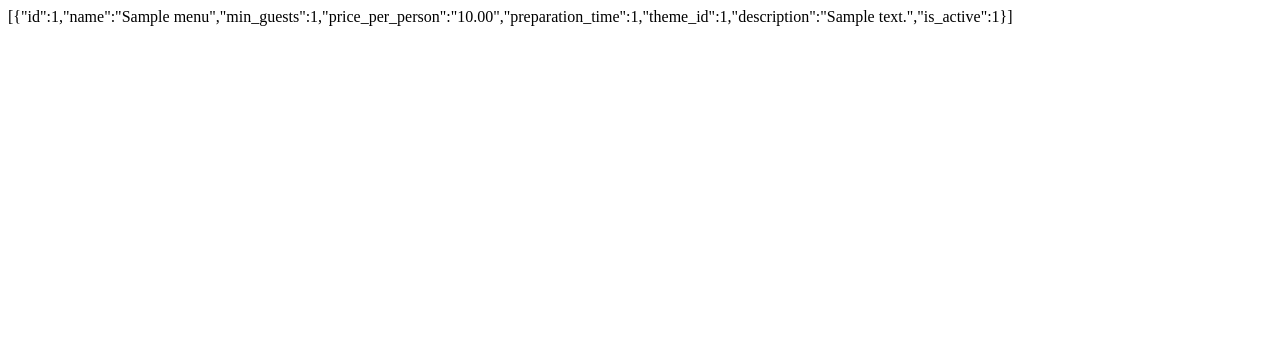
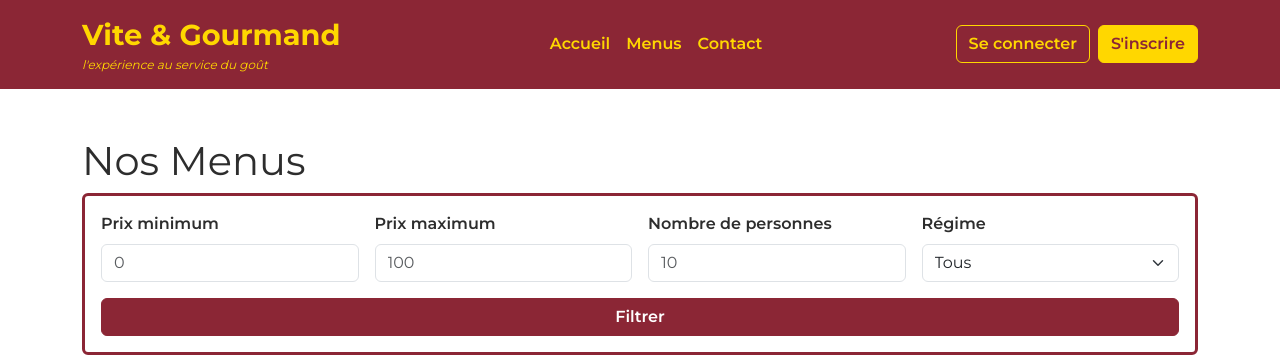
Before and after one commit to Rafulu/Vite_et_Gourmand_Back, a PHP site: page /menus in a window 1280 px wide. Shown: the top 359 px of the page. Before the commit the page ends 26 px from the top, so only its background shows below. Run offline with PHP 8.4, Linux system fonts and the light colour scheme; tables that the repository leaves empty hold one stand-in row (values such as "Sample post").

Commit message:
feat: add menus view and base query with joins

```diff
--- a/public/index.php
+++ b/public/index.php
@@ -109,11 +109,12 @@ switch($url) {
     //Pages publiques
     case '/':
         break;
+
     case '/menus':
         if ($method === 'GET') {
-            $filters = json_decode(file_get_contents('php://input'), true) ?? [];
+            $filters = [];
             $menus = $menu->getWithFilters($filters);
-            echo json_encode($menus);
+            require_once '../src/views/menus.php';
         }
         break;
 
@@ -249,10 +250,24 @@ switch($url) {
         SecurityHelper::requireRole(1);
         require_once '../src/views/admin/dashboard.php';
         break;
+
     case '/admin/employees':
         break;
 
     case '/admin/stats':
+        break;
+
+    case '/logout':
+        // Vider toutes les données de session
+        $_SESSION = [];
+        // Détruire le cookie de session
+        if (isset($_COOKIE[session_name()])) {
+            setcookie(session_name(), '', time() - 3600, '/');
+        }
+        // Détruire la session
+        session_destroy();
+        header('Location: /');
+        exit();
         break;
 
     // Page non trouvée
--- a/src/models/MenuModel.php
+++ b/src/models/MenuModel.php
@@ -10,7 +10,19 @@ class MenuModel {
 
     // Requête de base réutilisable
     private function baseQuery() {
-        return "SELECT * FROM menus WHERE is_active = 1";
+        return "
+            SELECT m.*, t.name as theme_name,
+            GROUP_CONCAT(DISTINCT a.name) as allergens,
+            GROUP_CONCAT(DISTINCT a.icon) as allergen_icons
+            FROM menus m
+            LEFT JOIN themes t ON m.theme_id = t.id
+            LEFT JOIN composition_menu cm ON m.id = cm.menu_id
+            LEFT JOIN dishes d ON cm.dish_id = d.id
+            LEFT JOIN allergen_dish ad ON d.id = ad.dish_id
+            LEFT JOIN allergens a ON ad.allergen_id = a.id
+            WHERE m.is_active = 1
+            GROUP BY m.id
+        ";
     }
 
     // Récupère tous les menus actifs
--- /dev/null
+++ b/src/views/menus.php
@@ -0,0 +1,95 @@
+<!DOCTYPE html>
+<html lang="fr">
+<head>
+    <?php
+    $title = 'Nos Menus - Vite & Gourmand';
+    $description = 'Découvrez nos menus traiteur';
+    require_once __DIR__ . '/partials/head.php';
+    ?>
+</head>
+<body>
+
+    <?php require_once __DIR__ . '/partials/navbar.php'; ?>
+
+    <main class="container my-5">
+        <h1>Nos Menus</h1>
+
+        <!-- Filtres -->
+        <div class="row mb-4">
+            <div class="col-12">
+                <div class="card p-3">
+                    <div class="row g-3">
+                        <div class="col-6 col-md-3">
+                            <label class="form-label">Prix minimum</label>
+                            <input type="number" class="form-control" id="min_price" placeholder="0">
+                        </div>
+                        <div class="col-6 col-md-3">
+                            <label class="form-label">Prix maximum</label>
+                            <input type="number" class="form-control" id="max_price" placeholder="100">
+                        </div>
+                        <div class="col-6 col-md-3">
+                            <label class="form-label">Nombre de personnes</label>
+                            <input type="number" class="form-control" id="min_guests" placeholder="10">
+                        </div>
+                        <div class="col-6 col-md-3">
+                            <label class="form-label">Régime</label>
+                            <select class="form-select" id="diet">
+                                <option value="">Tous</option>
+                                <option value="VEGAN">Vegan</option>
+                                <option value="VEGETARIEN">Végétarien</option>
+                                <option value="CLASSIQUE">Classique</option>
+                            </select>
+                        </div>
+                    </div>
+                    <button class="btn btn-primary mt-3" id="btnFiltrer">Filtrer</button>
+                </div>
+            </div>
+        </div>
+
+        <!-- Liste des menus -->
+        <div id="liste-menus">
+            <?php foreach ($menus as $m): ?>
+            <div class="card mb-3">
+                <div class="row g-0">
+                    <div class="col-4">
+                        <img src="/assets/images/menu-default.jpg"
+                             alt="<?php echo htmlspecialchars($m['name']); ?>"
+                             class="img-fluid rounded-start h-100"
+                             style="object-fit: cover;">
+                    </div>
+                    <div class="col-8">
+                        <div class="card-body">
+                            <div class="d-flex justify-content-between">
+                                <h2 class="card-title h5">
+                                    <?php echo htmlspecialchars($m['name']); ?>
+                                    <?php if ($m['theme_name']): ?>
+                                        - <?php echo htmlspecialchars($m['theme_name']); ?>
+                                    <?php endif; ?>
+                                </h2>
+                                <span class="fw-bold"><?php echo $m['price_per_person']; ?>€/pers</span>
+                            </div>
+                            <p class="text-muted small"><?php echo htmlspecialchars($m['description']); ?></p>
+
+                            <?php if ($m['allergens']): ?>
+                            <p class="small">Allergènes : <?php echo htmlspecialchars($m['allergens']); ?></p>
+                            <?php endif; ?>
+
+                            <div class="mt-2">
+                                <input type="date" class="form-control form-control-sm d-inline w-auto"
+                                       id="date-<?php echo $m['id']; ?>">
+                                <a href="/menus/<?php echo $m['id']; ?>" class="btn btn-primary btn-sm ms-2">Détails</a>
+                            </div>
+                        </div>
+                    </div>
+                </div>
+            </div>
+            <?php endforeach; ?>
+        </div>
+    </main>
+
+    <?php require_once __DIR__ . '/partials/footer.php'; ?>
+
+    <script src="https://cdn.jsdelivr.net/npm/bootstrap@5.3.0/dist/js/bootstrap.bundle.min.js"></script>
+    <script src="/assets/js/main.js"></script>
+</body>
+</html>
```
